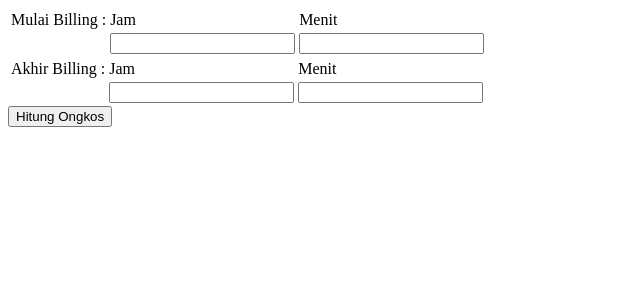
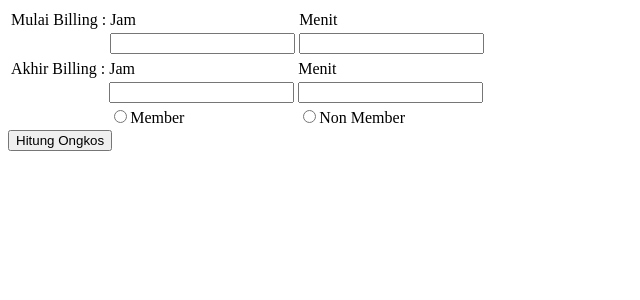
Before and after one commit to Fikifh/billing-sederhana-php, a PHP site: page / in a window 1280 px wide. Shown: the top 300 px of the page, without its empty margins (0-640 px from the left). Run offline with PHP 8.4, Linux system fonts and the light colour scheme.

Commit message:
initial commit

```diff
--- a/index.php
+++ b/index.php
@@ -33,6 +33,11 @@
                     <td><input type="text" name="jamAkhir" id="jamAkhir"></td>
                     <td><input type="text" name="menitAkhir" id="menitAkhir"></td>
                 </tr>
+                <tr>
+                    <td></td>
+                    <td><input type="radio" name="cekmember" id="member" value="true">Member</td>
+                    <td><input type="radio" name="cekmember" id="nonmember" value="false">Non Member</td>
+                </tr>
             </table>
             <input type="submit" value="Hitung Ongkos">
         </form>
```
Also changed, not shown: proses.php (+4 -3 lines).
